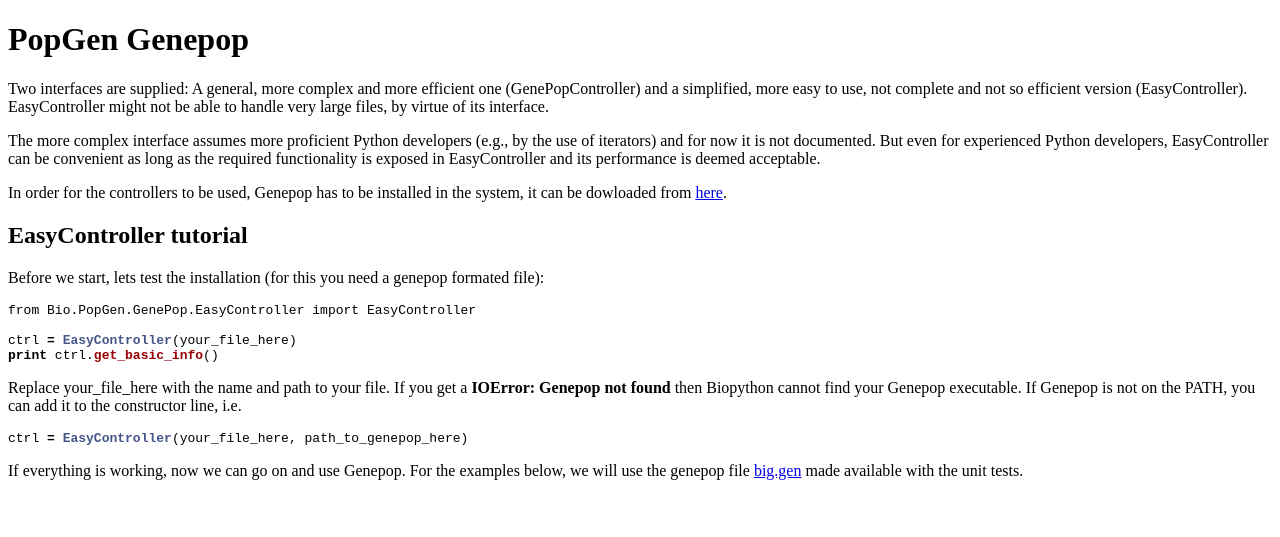
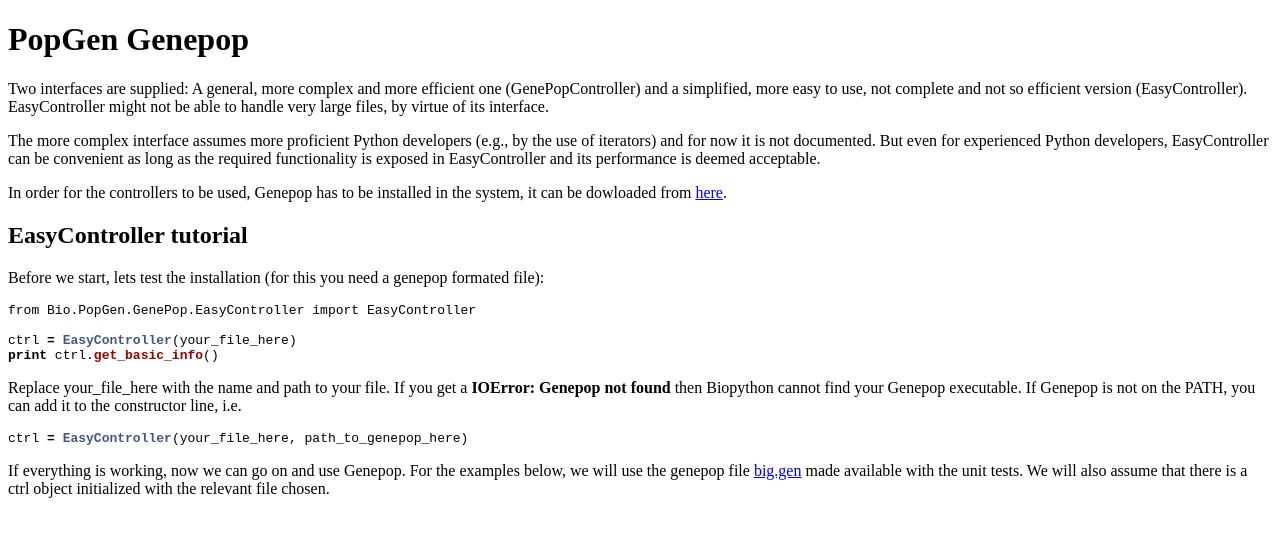
Before and after one commit to biopython/biopython.github.io, a Jekyll site: the page built from wiki/PopGen_Genepop.md, in a window 1280 px wide. Shown: the top 537 px of the page. Built offline with Jekyll 4.4.1, drawn with Linux system fonts in a browser that asks for light colours.

Commit message:
/* EasyController tutorial */

```diff
--- a/wiki/PopGen_Genepop.md
+++ b/wiki/PopGen_Genepop.md
@@ -44,4 +44,5 @@ ctrl = EasyController(your_file_here, path_to_genepop_here)
 If everything is working, now we can go on and use Genepop. For the
 examples below, we will use the genepop file
 [big.gen](http://biopython.open-bio.org/SRC/biopython/Tests/PopGen/big.gen)
-made available with the unit tests.
+made available with the unit tests. We will also assume that there is a
+ctrl object initialized with the relevant file chosen.
```
Also changed, not shown: 1 other file.
